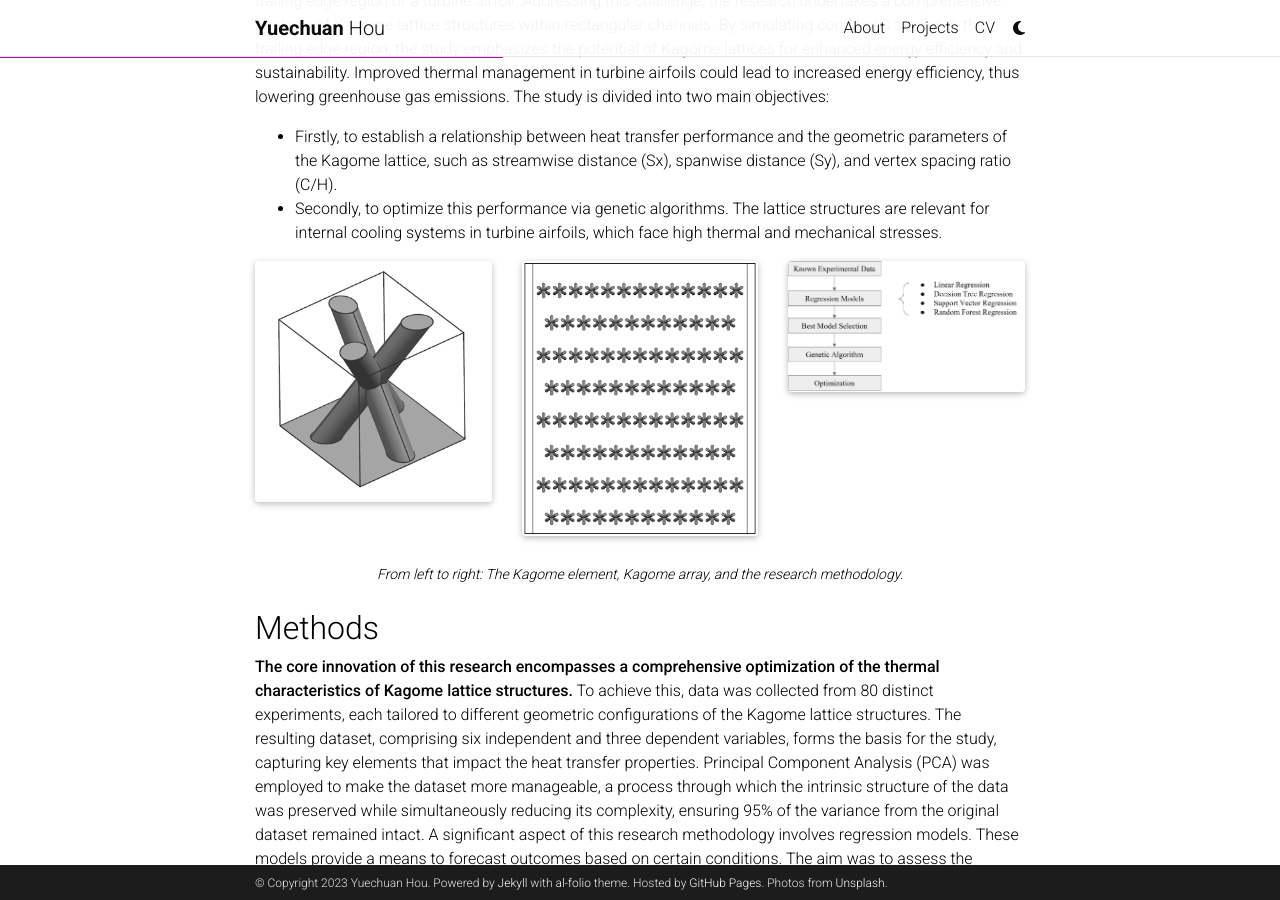
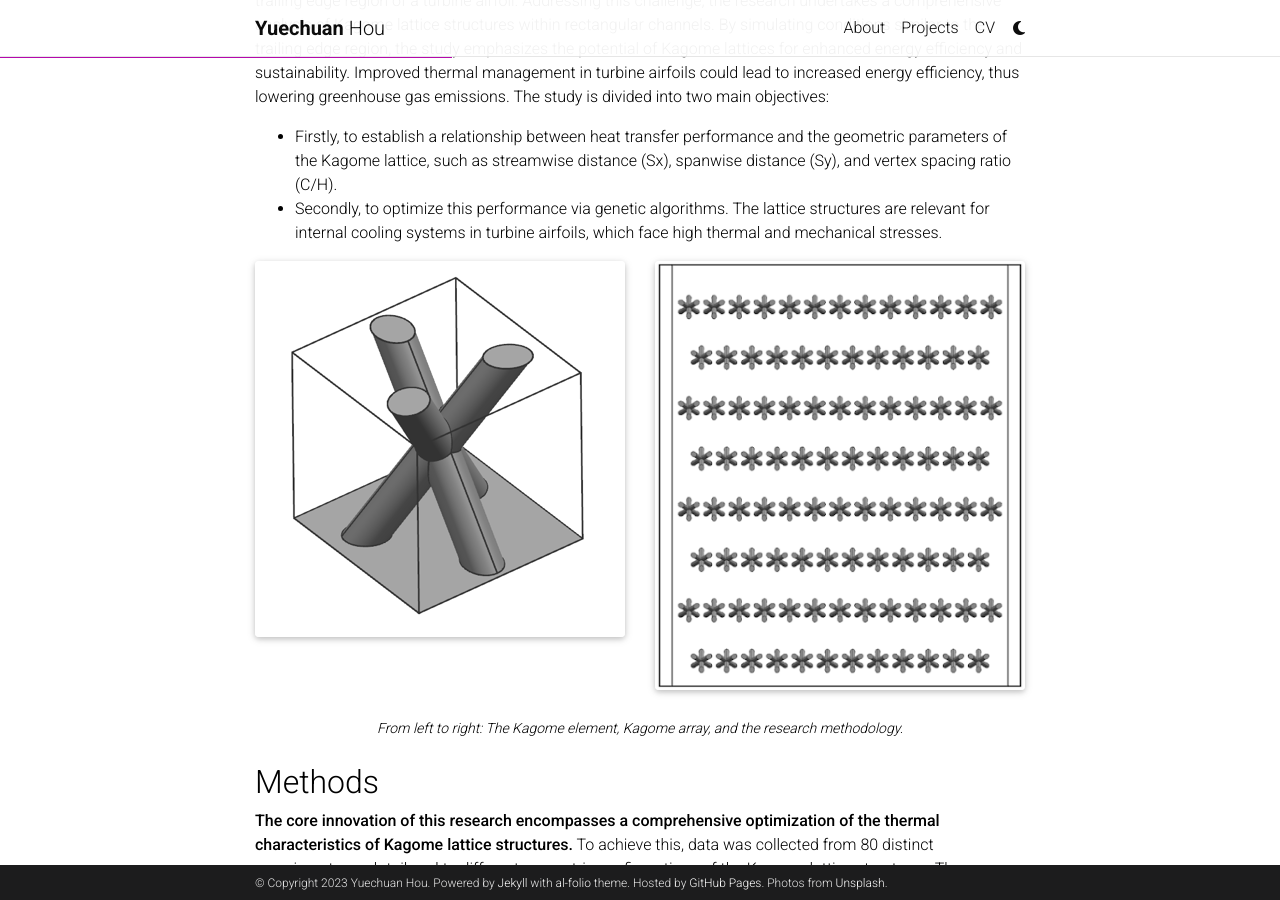
Before and after one commit to yuechuanhou/yuechuanhou.github.io, a Jekyll site: the page built from _projects/research_project_2.md, in a window 1280 px wide and 900 px high, scrolled down 527 px. Built offline with Jekyll 4.4.1, drawn with Linux system fonts in a browser that asks for light colours; comment, search, counter and statistics services are not loaded; a style sheet for code colours, icons or effects is not loaded.

Commit message:
Remove figure in Kagome

```diff
--- a/_projects/research_project_2.md
+++ b/_projects/research_project_2.md
@@ -23,9 +23,6 @@
     </div>
     <div class="col-sm mt-3 mt-md-0">
         {% include figure.html path="assets/img/Kagome_Array.jpg" title="Kagome Array" class="img-fluid rounded z-depth-1" %}
-    </div>
-    <div class="col-sm mt-3 mt-md-0">
-        {% include figure.html path="assets/img/Kagome_Methodology.jpg" title="Research Methodology" class="img-fluid rounded z-depth-1" %}
     </div>
 </div>
 <div class="caption">
```
